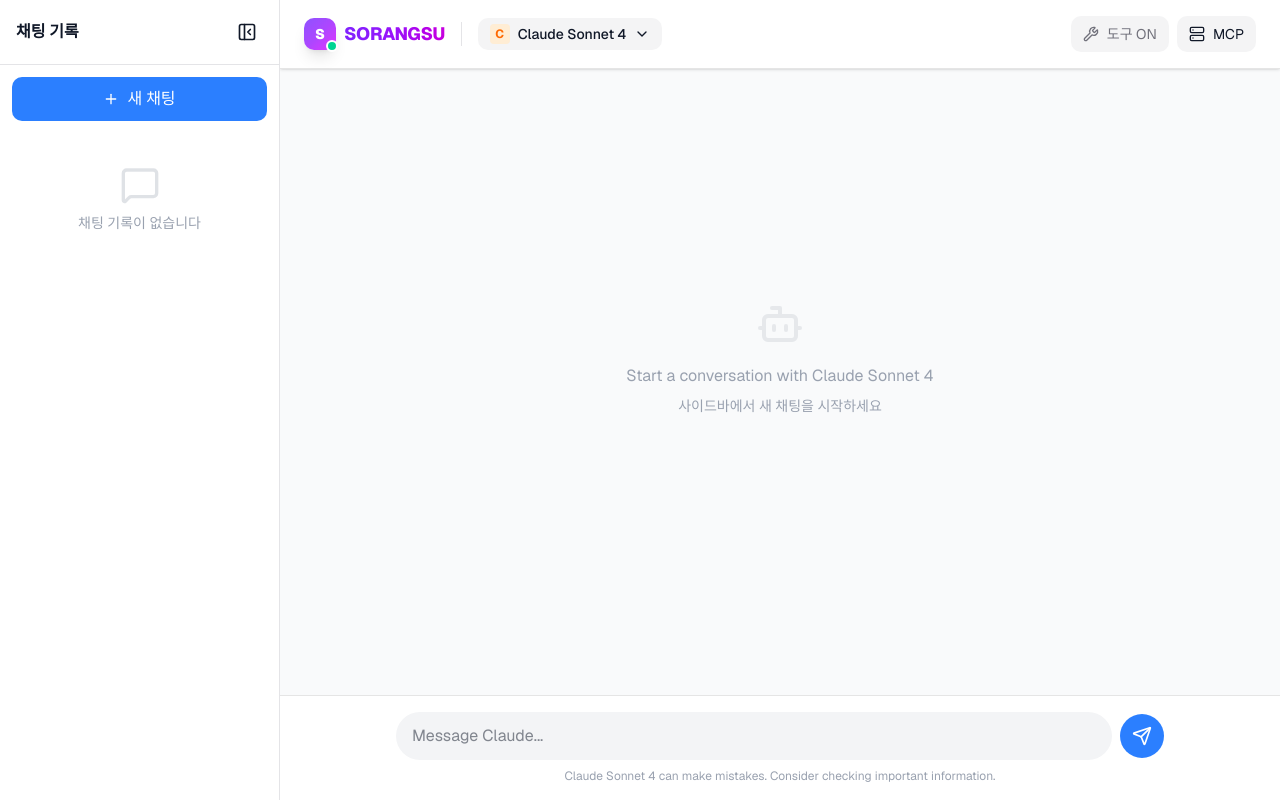
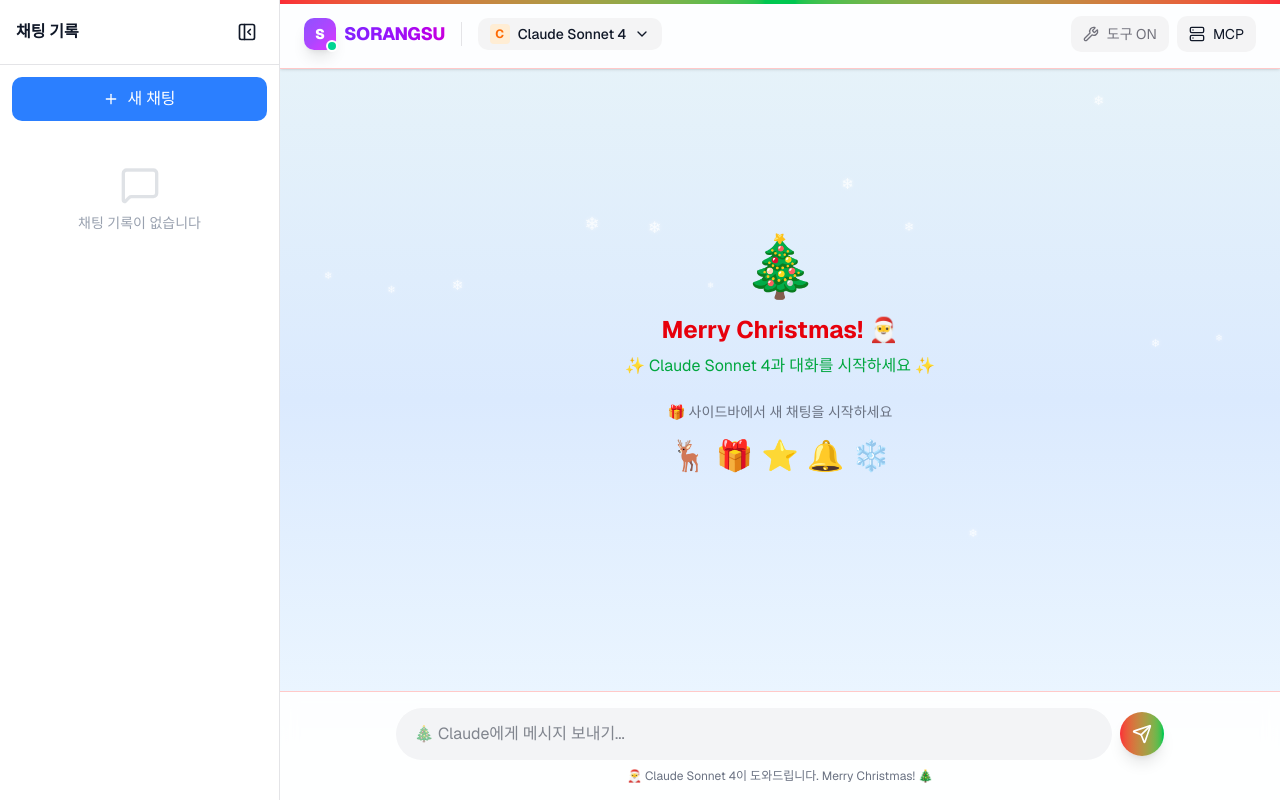
Before and after one commit to JeongSuKwak/ai-chat-app, a Next.js app: page / in a window 1280 px wide. Built offline with nearby package versions, Linux system fonts and the light colour scheme.

Commit message:
feat: add Christmas theme with snow effect
- Add falling snowflakes animation
- Christmas gradient background
- Red/green color accents on header and input
- Christmas decorations on empty chat screen
- Holiday greetings and emojis

```diff
--- a/app/globals.css
+++ b/app/globals.css
@@ -159,3 +159,77 @@
   0%, 100% { opacity: 1; }
   50% { opacity: 0; }
 }
+
+/* Christmas Snow Effect */
+@keyframes snowfall {
+  0% {
+    transform: translateY(-10px) rotate(0deg);
+    opacity: 1;
+  }
+  100% {
+    transform: translateY(100vh) rotate(360deg);
+    opacity: 0.3;
+  }
+}
+
+@keyframes snowfall-sway {
+  0%, 100% {
+    transform: translateX(0) translateY(-10px);
+  }
+  25% {
+    transform: translateX(10px) translateY(25vh);
+  }
+  50% {
+    transform: translateX(-5px) translateY(50vh);
+  }
+  75% {
+    transform: translateX(15px) translateY(75vh);
+  }
+  100% {
+    transform: translateX(0) translateY(100vh);
+  }
+}
+
+.snowflake {
+  position: fixed;
+  top: -10px;
+  color: white;
+  text-shadow: 0 0 5px rgba(255, 255, 255, 0.8);
+  pointer-events: none;
+  z-index: 1;
+  animation: snowfall-sway linear infinite;
+  opacity: 0.8;
+}
+
+.snowflake:nth-child(1) { left: 5%; animation-duration: 8s; animation-delay: 0s; font-size: 12px; }
+.snowflake:nth-child(2) { left: 15%; animation-duration: 12s; animation-delay: 1s; font-size: 16px; }
+.snowflake:nth-child(3) { left: 25%; animation-duration: 10s; animation-delay: 2s; font-size: 10px; }
+.snowflake:nth-child(4) { left: 35%; animation-duration: 14s; animation-delay: 0.5s; font-size: 14px; }
+.snowflake:nth-child(5) { left: 45%; animation-duration: 9s; animation-delay: 3s; font-size: 18px; }
+.snowflake:nth-child(6) { left: 55%; animation-duration: 11s; animation-delay: 1.5s; font-size: 8px; }
+.snowflake:nth-child(7) { left: 65%; animation-duration: 13s; animation-delay: 2.5s; font-size: 15px; }
+.snowflake:nth-child(8) { left: 75%; animation-duration: 7s; animation-delay: 0.8s; font-size: 11px; }
+.snowflake:nth-child(9) { left: 85%; animation-duration: 15s; animation-delay: 3.5s; font-size: 13px; }
+.snowflake:nth-child(10) { left: 95%; animation-duration: 10s; animation-delay: 1.2s; font-size: 9px; }
+.snowflake:nth-child(11) { left: 10%; animation-duration: 11s; animation-delay: 4s; font-size: 14px; }
+.snowflake:nth-child(12) { left: 30%; animation-duration: 9s; animation-delay: 2.2s; font-size: 10px; }
+.snowflake:nth-child(13) { left: 50%; animation-duration: 13s; animation-delay: 1.8s; font-size: 16px; }
+.snowflake:nth-child(14) { left: 70%; animation-duration: 8s; animation-delay: 3.2s; font-size: 12px; }
+.snowflake:nth-child(15) { left: 90%; animation-duration: 12s; animation-delay: 0.3s; font-size: 11px; }
+
+/* Christmas gradient background */
+.christmas-bg {
+  background: linear-gradient(180deg,
+    #1a1f35 0%,
+    #0f172a 50%,
+    #1e293b 100%
+  );
+}
+
+.christmas-bg-light {
+  background: linear-gradient(180deg,
+    #e8f4f8 0%,
+    #dbeafe 50%,
+    #f0f9ff 100%
+  );
+}
--- a/app/page.tsx
+++ b/app/page.tsx
@@ -281,7 +281,14 @@ export default function Home() {
   };
 
   return (
-    <div className="flex h-screen bg-gray-50 dark:bg-zinc-900 text-gray-900 dark:text-gray-100 font-sans">
+    <div className="flex h-screen christmas-bg-light dark:christmas-bg text-gray-900 dark:text-gray-100 font-sans relative overflow-hidden">
+      {/* Snow Effect */}
+      <div className="pointer-events-none">
+        {[...Array(15)].map((_, i) => (
+          <div key={i} className="snowflake">❄</div>
+        ))}
+      </div>
+
       {/* Sidebar */}
       <ChatSidebar isOpen={sidebarOpen} onToggle={() => setSidebarOpen(!sidebarOpen)} />
 
@@ -292,7 +299,9 @@ export default function Home() {
         }`}
       >
         {/* Header - Single row on all devices */}
-        <header className="bg-white dark:bg-zinc-950 border-b dark:border-zinc-800 shadow-sm z-10">
+        <header className="bg-white/90 dark:bg-zinc-950/90 backdrop-blur-sm border-b border-red-200 dark:border-green-900 shadow-sm z-10 relative">
+          {/* Christmas garland decoration */}
+          <div className="absolute top-0 left-0 right-0 h-1 bg-gradient-to-r from-red-500 via-green-500 to-red-500"></div>
           <div className="flex items-center justify-between px-2 md:px-6 py-2 md:py-4">
             <div className="flex items-center gap-1.5 md:gap-3">
               {/* Sidebar Toggle - Mobile */}
@@ -432,19 +441,34 @@ export default function Home() {
         </header>
 
         {/* Chat List */}
-        <main className="flex-1 overflow-y-auto p-4 sm:p-6 space-y-6">
+        <main className="flex-1 overflow-y-auto p-4 sm:p-6 space-y-6 relative z-10">
           {!currentSession || messages.length === 0 ? (
-            <div className="flex flex-col items-center justify-center h-full text-gray-400">
-              <Bot className="w-12 h-12 mb-4 opacity-20" />
-              <p>Start a conversation with {selectedModel.name}</p>
+            <div className="flex flex-col items-center justify-center h-full text-gray-500 dark:text-gray-400">
+              {/* Christmas decoration */}
+              <div className="text-6xl mb-4 animate-bounce">🎄</div>
+              <h2 className="text-2xl font-bold mb-2 text-red-600 dark:text-red-400">
+                Merry Christmas! 🎅
+              </h2>
+              <p className="text-green-600 dark:text-green-400 mb-4">
+                ✨ {selectedModel.name}과 대화를 시작하세요 ✨
+              </p>
               {!currentSession && (
-                <p className="text-sm mt-2">사이드바에서 새 채팅을 시작하세요</p>
+                <p className="text-sm mt-2 text-gray-500 dark:text-gray-400">
+                  🎁 사이드바에서 새 채팅을 시작하세요
+                </p>
               )}
               {connectedCount > 0 && mcpEnabled && (
                 <p className="text-sm mt-2 text-green-500">
                   🔧 {connectedCount}개의 MCP 도구가 활성화되어 있습니다
                 </p>
               )}
+              <div className="flex gap-2 mt-4 text-3xl">
+                <span>🦌</span>
+                <span>🎁</span>
+                <span>⭐</span>
+                <span>🔔</span>
+                <span>❄️</span>
+              </div>
             </div>
           ) : (
             <>
@@ -499,7 +523,7 @@ export default function Home() {
         </main>
 
         {/* Input Area */}
-        <div className="px-3 py-3 md:p-4 bg-white dark:bg-zinc-950 border-t dark:border-zinc-800">
+        <div className="px-3 py-3 md:p-4 bg-white/90 dark:bg-zinc-950/90 backdrop-blur-sm border-t border-red-200 dark:border-green-900 relative z-10">
           <form
             onSubmit={handleSubmit}
             className="max-w-3xl mx-auto flex items-center gap-2 relative"
@@ -507,14 +531,14 @@ export default function Home() {
             <input
               ref={inputRef}
               type="text"
-              placeholder={`Message ${selectedModel.provider === "gemini" ? "Gemini" : "Claude"}...`}
+              placeholder={`🎄 ${selectedModel.provider === "gemini" ? "Gemini" : "Claude"}에게 메시지 보내기...`}
               disabled={isLoading}
-              className="flex-1 px-3 md:px-4 py-2.5 md:py-3 bg-gray-100 dark:bg-zinc-900 border-0 rounded-full focus:ring-2 focus:ring-blue-500 focus:outline-none disabled:opacity-50 text-sm md:text-base"
+              className="flex-1 px-3 md:px-4 py-2.5 md:py-3 bg-gray-100 dark:bg-zinc-900 border-2 border-transparent focus:border-red-300 dark:focus:border-green-700 rounded-full focus:ring-2 focus:ring-red-200 dark:focus:ring-green-800 focus:outline-none disabled:opacity-50 text-sm md:text-base"
             />
             <button
               type="submit"
               disabled={isLoading}
-              className="p-2.5 md:p-3 bg-blue-500 text-white rounded-full hover:bg-blue-600 disabled:opacity-50 disabled:cursor-not-allowed transition-colors"
+              className="p-2.5 md:p-3 bg-gradient-to-r from-red-500 to-green-500 text-white rounded-full hover:from-red-600 hover:to-green-600 disabled:opacity-50 disabled:cursor-not-allowed transition-all shadow-lg"
             >
               {isLoading ? (
                 <Loader2 className="w-4 h-4 md:w-5 md:h-5 animate-spin" />
@@ -523,10 +547,10 @@ export default function Home() {
               )}
             </button>
           </form>
-          <p className="text-xs text-center text-gray-400 mt-2 hidden md:block">
-            {selectedModel.name} can make mistakes. Consider checking important information.
+          <p className="text-xs text-center text-gray-500 dark:text-gray-400 mt-2 hidden md:block">
+            🎅 {selectedModel.name}이 도와드립니다. Merry Christmas! 🎄
             {mcpEnabled && connectedCount > 0 && (
-              <span className="ml-2 text-green-500">• MCP 도구 활성화됨</span>
+              <span className="ml-2 text-green-500">• 🎁 MCP 도구 활성화됨</span>
             )}
           </p>
         </div>
```
